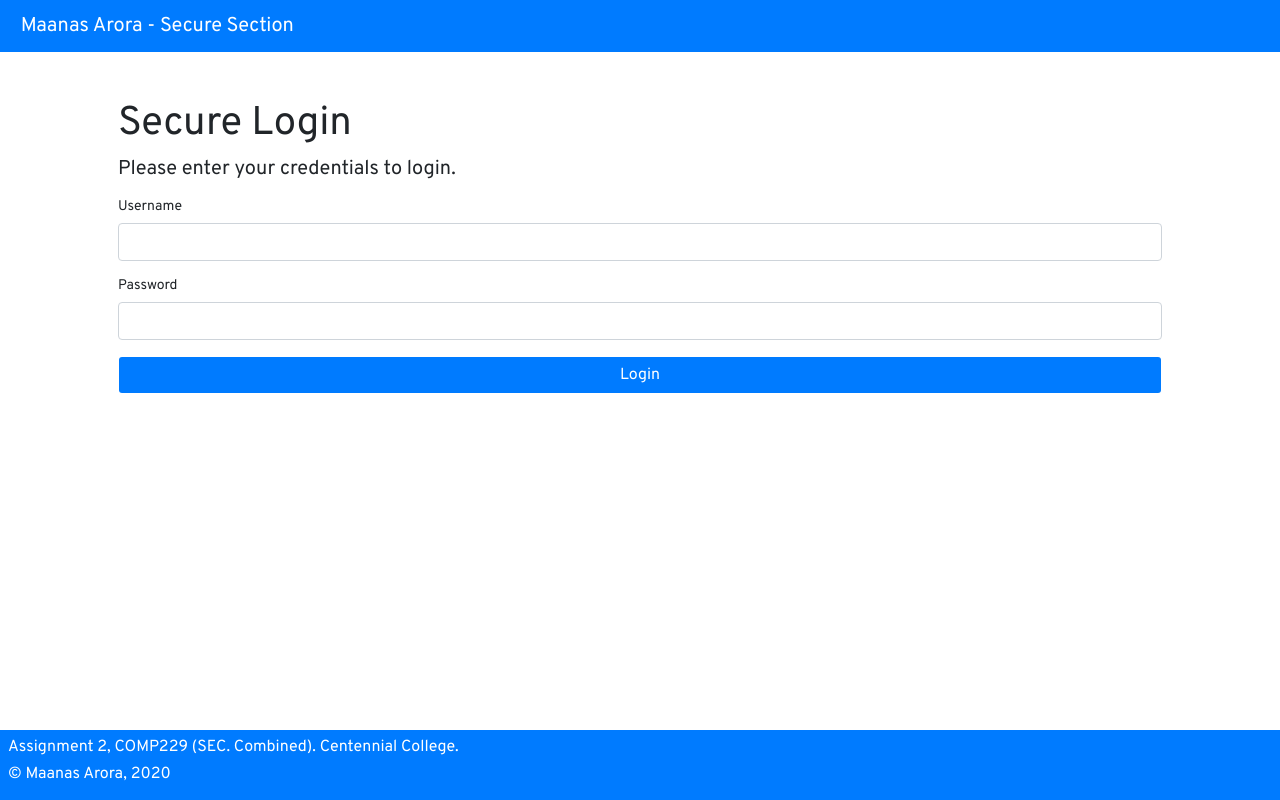
After one commit to MaanasArora/COMP229_ExpressPortfolio, a Node server app: page /secure/login in a window 1280 px wide. The commit adds this page. Run offline with Node 20, Linux system fonts and the light colour scheme; some libraries are stand-ins or nearby versions.

Commit message:
Add secure section

```diff
--- a/app.js
+++ b/app.js
@@ -1,47 +1,54 @@
-var createError = require('http-errors');
-var express = require('express');
-var path = require('path');
-var cookieParser = require('cookie-parser');
-var logger = require('morgan');
+const createError = require("http-errors");
+const express = require("express");
+const path = require("path");
+const cookieParser = require("cookie-parser");
+const logger = require("morgan");
+const mongoose = require("mongoose");
 
-var indexRouter = require('./routes/index');
-var contactRouter = require('./routes/contact');
-var aboutRouter = require('./routes/about');
-var servicesRouter = require('./routes/services');
-var projectsRouter = require('./routes/projects');
+const indexRouter = require("./routes/index");
+const contactRouter = require("./routes/contact");
+const aboutRouter = require("./routes/about");
+const servicesRouter = require("./routes/services");
+const projectsRouter = require("./routes/projects");
 
-var app = express();
+const secureRouter = require("./routes/secure");
+
+mongoose.connect("mongodb://localhost/portfolio", { useNewUrlParser: true });
+
+const app = express();
 
 // view engine setup
-app.set('views', path.join(__dirname, 'views'));
-app.set('view engine', 'ejs');
+app.set("views", path.join(__dirname, "views"));
+app.set("view engine", "ejs");
 
-app.use(logger('dev'));
+app.use(logger("dev"));
 app.use(express.json());
 app.use(express.urlencoded({ extended: false }));
 app.use(cookieParser());
-app.use(express.static(path.join(__dirname, 'public')));
+app.use(express.static(path.join(__dirname, "public")));
 
-app.use('/', indexRouter);
-app.use('/contact', contactRouter);
-app.use('/about', aboutRouter);
-app.use('/services', servicesRouter);
-app.use('/projects', projectsRouter);
+app.use("/", indexRouter);
+app.use("/contact", contactRouter);
+app.use("/about", aboutRouter);
+app.use("/services", servicesRouter);
+app.use("/projects", projectsRouter);
+
+app.use("/secure", secureRouter);
 
 // catch 404 and forward to error handler
-app.use(function(req, res, next) {
+app.use(function (req, res, next) {
   next(createError(404));
 });
 
 // error handler
-app.use(function(err, req, res, next) {
+app.use(function (err, req, res, next) {
   // set locals, only providing error in development
   res.locals.message = err.message;
-  res.locals.error = req.app.get('env') === 'development' ? err : {};
+  res.locals.error = req.app.get("env") === "development" ? err : {};
 
   // render the error page
   res.status(err.status || 500);
-  res.render('error');
+  res.render("error");
 });
 
 module.exports = app;
--- a/package.json
+++ b/package.json
@@ -6,11 +6,13 @@
     "start": "node ./bin/www"
   },
   "dependencies": {
+    "bcrypt": "^5.0.0",
     "cookie-parser": "~1.4.4",
     "debug": "~2.6.9",
     "ejs": "~2.6.1",
     "express": "~4.16.1",
     "http-errors": "~1.6.3",
+    "mongoose": "^5.10.10",
     "morgan": "~1.9.1"
   }
 }
--- a/routes/about.js
+++ b/routes/about.js
@@ -1,8 +1,8 @@
-var express = require('express');
+var express = require("express");
 var router = express.Router();
 
-router.get('/', function(req, res, next) {
-    res.render('about', { title: 'About - Maanas Arora' });
+router.get("/", function (req, res, next) {
+  res.render("about", { title: "About - Maanas Arora" });
 });
 
 module.exports = router;
--- a/routes/contact.js
+++ b/routes/contact.js
@@ -1,8 +1,8 @@
-var express = require('express');
+var express = require("express");
 var router = express.Router();
 
-router.get('/', function(req, res, next) {
-    res.render('contact', { title: 'Contact - Maanas Arora' });
+router.get("/", function (req, res, next) {
+  res.render("contact", { title: "Contact - Maanas Arora" });
 });
 
 module.exports = router;
--- a/routes/index.js
+++ b/routes/index.js
@@ -1,8 +1,8 @@
-var express = require('express');
+var express = require("express");
 var router = express.Router();
 
-router.get('/', function(req, res, next) {
-  res.render('index', { title: 'Home - Maanas Arora' });
+router.get("/", function (req, res, next) {
+  res.render("index", { title: "Home - Maanas Arora" });
 });
 
 module.exports = router;
--- a/routes/projects.js
+++ b/routes/projects.js
@@ -1,8 +1,8 @@
-var express = require('express');
+var express = require("express");
 var router = express.Router();
 
-router.get('/', function(req, res, next) {
-    res.render('projects', { title: 'Projects - Maanas Arora' });
+router.get("/", function (req, res, next) {
+  res.render("projects", { title: "Projects - Maanas Arora" });
 });
 
 module.exports = router;
--- /dev/null
+++ b/routes/secure.js
@@ -0,0 +1,58 @@
+const express = require("express");
+const router = express.Router();
+
+const bcrypt = require("bcrypt");
+
+const User = require("../models/user");
+const Contact = require("../models/contact");
+
+router.get("/login", function (req, res, next) {
+  res.render("secure/login", {
+    title: "Secure Login View (Maanas Arora)",
+    incorrectRedirect: req.query.incorrect,
+  });
+});
+
+router.post("/login", function (req, res, next) {
+  User.findOne({ username: req.body.username }, function (err, user) {
+    if (err) throw err;
+
+    if (user) {
+      bcrypt.compare(req.body.password, user.password, function (err, result) {
+        if (result) {
+          res.cookie("username", user.username);
+          res.redirect("/secure/list");
+        } else {
+          res.redirect("/secure/login?incorrect=True");
+        }
+      });
+    } else {
+      res.redirect("/secure/login?incorrect=True");
+    }
+  });
+});
+
+router.get("/list", function (req, res, next) {
+  if (req.cookies.username) {
+    Contact.find({}, function (err, contacts) {
+      if (err) throw err;
+
+      res.render("secure/list", {
+        title: "Contact List (Maanas Arora)",
+        contacts: contacts,
+      });
+    });
+  } else {
+    res.redirect("/secure/login");
+  }
+});
+
+router.get("/update", function (req, res, next) {
+  if (req.cookies.username) {
+    res.render("secure/update", { title: "Contact Update (Maanas Arora)" });
+  } else {
+    res.redirect("/secure/login");
+  }
+});
+
+module.exports = router;
--- a/routes/services.js
+++ b/routes/services.js
@@ -1,8 +1,8 @@
-var express = require('express');
+var express = require("express");
 var router = express.Router();
 
-router.get('/', function(req, res, next) {
-    res.render('services', { title: 'Services - Maanas Arora' });
+router.get("/", function (req, res, next) {
+  res.render("services", { title: "Services - Maanas Arora" });
 });
 
 module.exports = router;
--- /dev/null
+++ b/views/secure/login.ejs
@@ -0,0 +1,35 @@
+<%- include('partials/above'); -%>
+
+<div class="container p-5">
+  <% if (incorrectRedirect) { %>
+  <div class="alert alert-danger" role="alert">
+    Incorrect username and/or password. Please try again.
+  </div>
+  <% } %>
+
+  <h1 class="display-5">Secure Login</h1>
+  <p class="lead">Please enter your credentials to login.</p>
+  <form action="/secure/login" method="POST">
+    <div class="form-group">
+      <label for="username">Username</label>
+      <input class="form-control" id="username" name="username" type="text" />
+    </div>
+    <div class="form-group">
+      <label for="password">Password</label>
+      <input
+        class="form-control"
+        id="password"
+        name="password"
+        type="password"
+      />
+    </div>
+    <input
+      class="form-control btn text-white bg-primary"
+      id="loginButton"
+      type="submit"
+      value="Login"
+    />
+  </form>
+</div>
+
+<%- include('partials/below'); -%>
--- /dev/null
+++ b/views/secure/partials/above.ejs
@@ -0,0 +1,15 @@
+<!DOCTYPE html>
+<html>
+<head>
+    <title><%= title %></title>
+    <link href="https://fonts.googleapis.com/css2?family=Overpass:wght@400;700&display=swap" rel="stylesheet">
+    <meta name="viewport" content="width=device-width" />
+    <link rel="stylesheet" href="https://stackpath.bootstrapcdn.com/bootstrap/4.5.2/css/bootstrap.min.css" integrity="sha384-JcKb8q3iqJ61gNV9KGb8thSsNjpSL0n8PARn9HuZOnIxN0hoP+VmmDGMN5t9UJ0Z" crossorigin="anonymous">
+    <link rel='stylesheet' href='/stylesheets/style.css' />
+</head>
+<body>
+    <nav class="navbar navbar-dark bg-primary">
+        <a class="navbar-brand mb-0 display-2" href="#">
+            &nbsp;Maanas Arora - Secure Section</a>
+        <div class="navbar-nav" style="flex-direction: row">
+    </nav>
--- /dev/null
+++ b/views/secure/partials/below.ejs
@@ -0,0 +1,10 @@
+        <footer style="position: absolute; bottom: 0; left: 0; right: 0;">
+            <div class="p-2 text-white bg-primary">
+                <h6>Assignment 2, COMP229 (SEC. Combined). Centennial College.</h6>
+                <h6>&copy; Maanas Arora, 2020</h6>
+            </div>
+        </footer>
+        <script src="https://stackpath.bootstrapcdn.com/bootstrap/4.5.2/js/bootstrap.min.js" integrity="sha384-B4gt1jrGC7Jh4AgTPSdUtOBvfO8shuf57BaghqFfPlYxofvL8/KUEfYiJOMMV+rV" crossorigin="anonymous"></script>
+        <script src="https://stackpath.bootstrapcdn.com/bootstrap/4.5.2/js/bootstrap.bundle.min.js" integrity="sha384-LtrjvnR4Twt/qOuYxE721u19sVFLVSA4hf/rRt6PrZTmiPltdZcI7q7PXQBYTKyf" crossorigin="anonymous"></script>
+    </body>
+</html>
```
Also changed, not shown: models/contact.js (added, +11 -0 lines), models/user.js (added, +11 -0 lines), views/index.ejs (+7 -2 lines), views/secure/list.ejs (added, +24 -0 lines), views/secure/update.ejs (added, +22 -0 lines), 1 other file.
